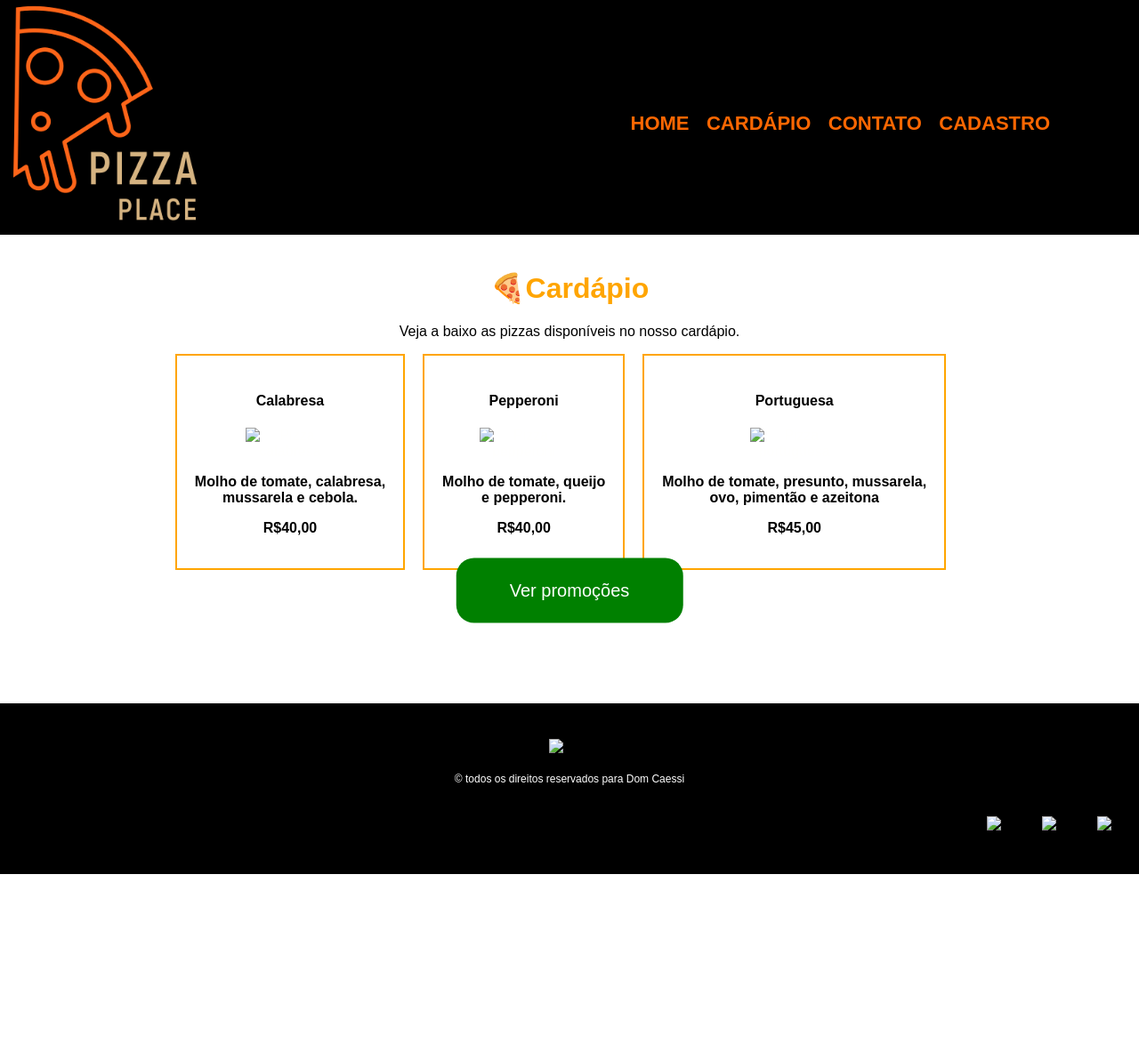
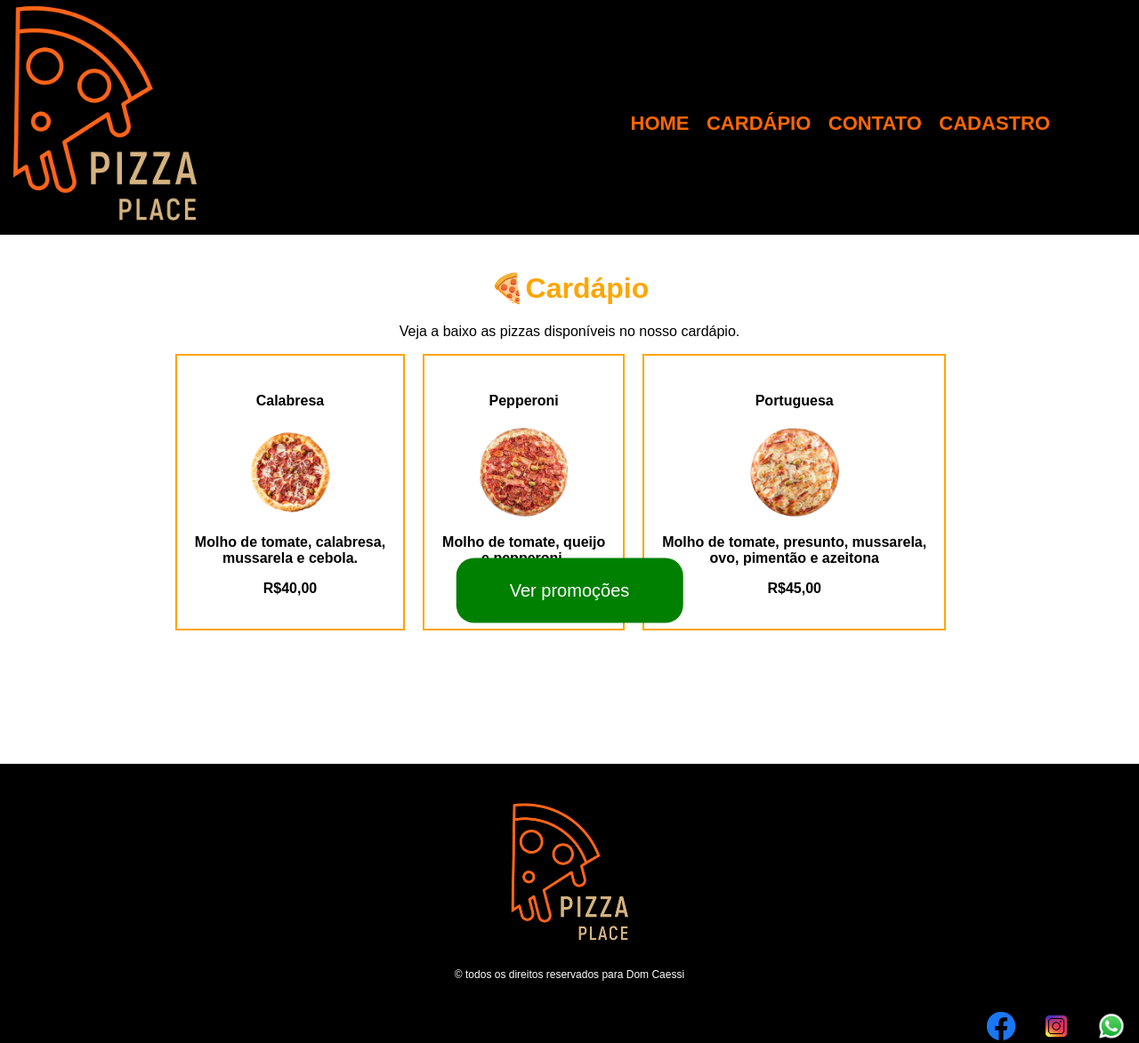
Before and after one commit to kstralha/DomCaessi, a plain HTML site: page cardapio.html in a window 1280 px wide. Shown: the top 1173 px of the page at 89% size. Before the commit the page ends 983 px from the top, so only its background shows below. Drawn offline with Linux system fonts and the light colour scheme.

Commit message:
Update cardapio.html

```diff
--- a/cardapio.html
+++ b/cardapio.html
@@ -38,21 +38,21 @@
                 <ul class="pizza-list">
                     <li class="pizza-item">
                       <h4 class="titulo_cardapio">Calabresa</h4>
-                      <img src="./assets/pizza3_cardapio.png" alt="Pizza calabresa" class="img-calabresa">
+                      <img src="pizza3_cardapio.png" alt="Pizza calabresa" class="img-calabresa">
                       <p class = "desc_cardapio">Molho de tomate, calabresa,<br> mussarela e cebola.</p>
                       <p class = "desc_cardapio">R$40,00</p>
                     </li>
 
                     <li class="pizza-item">
                       <h4 class="titulo_cardapio">Pepperoni</h4>
-                      <img src="./assets/pizza2_cardapio.png" alt="Pizza pepperoni" class="img-pepperoni">
+                      <img src="pizza2_cardapio.png" alt="Pizza pepperoni" class="img-pepperoni">
                       <p class = "desc_cardapio" >Molho de tomate, queijo <br> e pepperoni.</p>
                       <p class = "desc_cardapio" >R$40,00</p>
                     </li>
 
                     <li class="pizza-item">
                       <h4 class="titulo_cardapio">Portuguesa</h4>
-                      <img src="./assets/pizza1_cardapio.png" alt="Pizza portuguesa" class="img-portuguesa">
+                      <img src="pizza1_cardapio.png" alt="Pizza portuguesa" class="img-portuguesa">
                       <p class = "desc_cardapio" >Molho de tomate, presunto, mussarela,<br> ovo, pimentão e azeitona</p>
                       <p class = "desc_cardapio" >R$45,00</p>
                     </li>
@@ -65,7 +65,7 @@
             <div class="modal">
                 <button class="fechar" id="fechar">X</button>
                 <h1>Promoções!</h1>
-                <img src="./assets/modalpizza.png" alt="Promoções" class ="imagem-modal">
+                <img src="modalpizza.png" alt="Promoções" class ="imagem-modal">
             </div>
         </div>
 
@@ -73,13 +73,13 @@
 
     </main>
     <footer class = "footer-cardapio" >
-        <img class="logo_footer" src="./assets/logo7.png" alt="logo">
+        <img class="logo_footer" src="logo7.png" alt="logo">
              <p class="copyright">&copy; todos os direitos reservados para Dom Caessi</p>
 
                 <div class="redes_sociais">
-                    <a href="https://www.whatsapp.com"></a><img src="./assets/wpp.png" alt="WhatsApp">
-                    <a href="https://www.instagram.com"></a><img src="./assets/logo_insta.png" alt="Instagram">
-                    <a href="https://www.facebook.com"></a><img src="./assets/face_logo.png" alt="Facebook">
+                    <a href="https://www.whatsapp.com"></a><img src="wpp.png" alt="WhatsApp">
+                    <a href="https://www.instagram.com"></a><img src="logo_insta.png" alt="Instagram">
+                    <a href="https://www.facebook.com"></a><img src="face_logo.png" alt="Facebook">
                 </div>
     </footer>
 </body>
```
